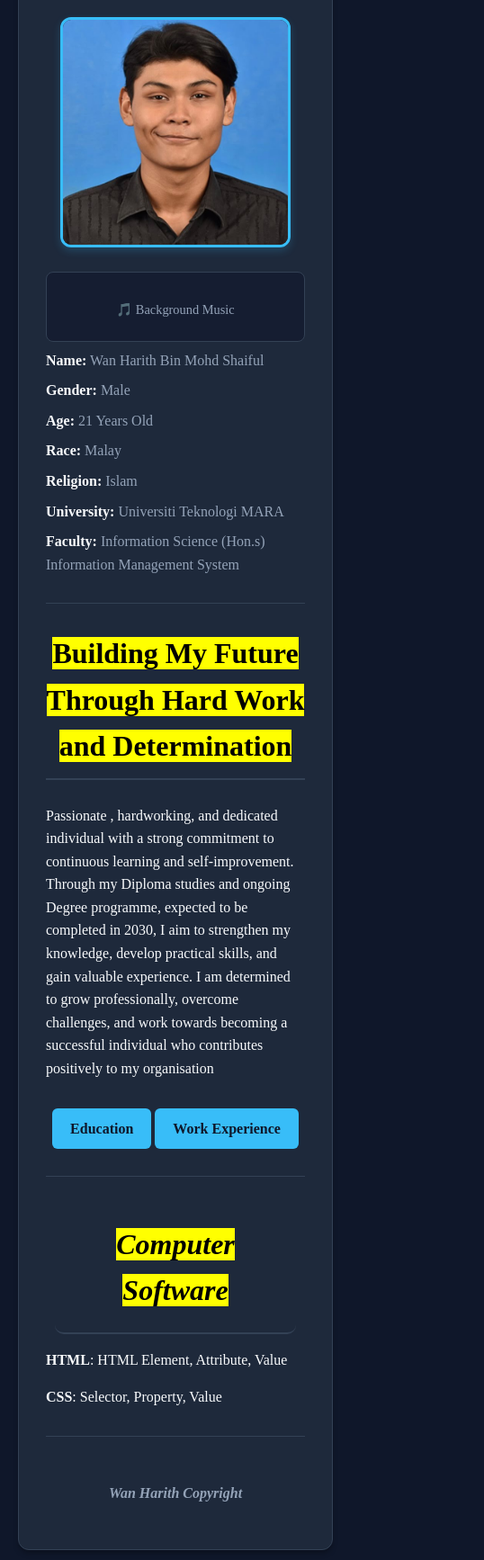
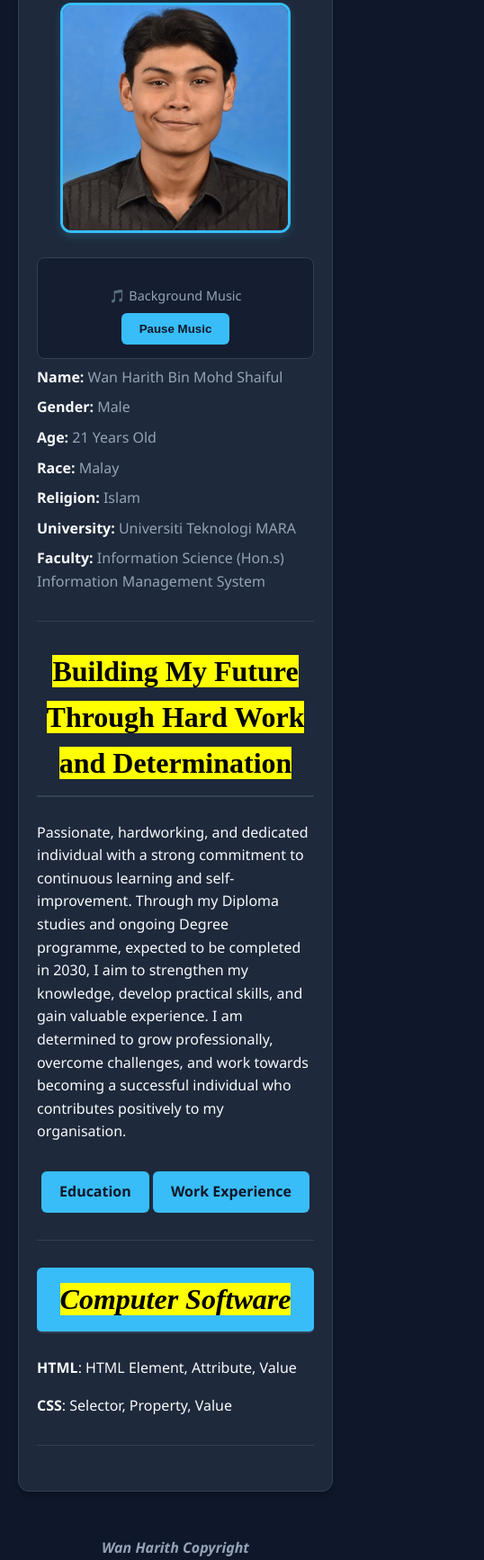
Before and after one commit to harith120905-droid/My-Portfolio.web, a plain HTML site: page index.html in a window 390 px wide. Shown: the part 266-2000 px from the top of the page at 90% size, 538 px wide, since content can reach past the window. Drawn offline with Linux system fonts and the light colour scheme.

Commit message:
Updated Version

```diff
--- a/index.html
+++ b/index.html
@@ -1,30 +1,35 @@
+
 <!DOCTYPE html>
 <html lang="en">
+
 <head>
 <meta charset="UTF-8">
 <meta name="viewport" content="width=device-width, initial-scale=1.0">
+
 <title>Wan Harith Portfolio</title>
+
 <style>
 
 :root {
---primary: #0f172a;       /* Deep Slate Background */
---card-bg: #1e293b;      /* Slate Card Background */
---accent: #38bdf8;       /* Vibrant Cyan Accent */
---text-main: #f8fafc;    /* Clean White Text */
---text-sub: #94a3b8;     /* Light Gray Text */
---border: #334155;       /* Card Border */
+    --primary: #0f172a;
+    --card-bg: #1e293b;
+    --accent: #38bdf8;
+    --text-main: #f8fafc;
+    --text-sub: #94a3b8;
+    --border: #334155;
+}
 
-}
+/* General Body */
 body {
-font: "Times New Roman", Times, serif
     font-family: 'Segoe UI', Tahoma, Geneva, Verdana, sans-serif;
     background-color: var(--primary);
     color: var(--text-main);
     margin: 0;
     padding: 0;
     line-height: 1.6;
+}
 
-}
+/* Header */
 header {
     background-color: rgba(15, 23, 42, 0.95);
     border-bottom: 1px solid var(--border);
@@ -69,14 +74,15 @@ nav {
 .nav-links a.active {
     color: var(--accent);
 }
-        /* Main Content Container */
+
+/* Main Container */
 .container {
     max-width: 800px;
     margin: 40px auto;
     padding: 0 20px;
+}
 
-}
-        /* Card Structure */
+/* Card */
 .card {
     background-color: var(--card-bg);
     border: 1px solid var(--border);
@@ -84,14 +90,14 @@ nav {
     padding: 30px;
     margin-bottom: 30px;
     box-shadow: 0 4px 6px -1px rgba(0, 0, 0, 0.3);
+}
 
-}
-        /* Profile Image Container */
+/* Profile Image */
 .profile-img-container {
     text-align: center;
     margin-bottom: 20px;
+}
 
-}
 .profile-img-container img {
     border-radius: 12px;
     border: 3px solid var(--accent);
@@ -99,7 +105,7 @@ nav {
     box-shadow: 0 4px 10px rgba(56, 189, 248, 0.2);
 }
 
-        /* Typography & Custom Sections */
+/* Headings */
 h1 {
     color: var(--accent);
     border-bottom: 2px solid var(--border);
@@ -108,32 +114,30 @@ nav {
     text-align: center;
 }
 
-
 h2 {
-            color: var(white);
-            font-size: 2.0rem;
-font: "Times New Roman", Times, serif
-font-family: 'Segoe UI', Tahoma, Geneva, Verdana, sans-serif;
+    color: var(--text-main);
+    font-size: 2rem;
+    font-family: "Times New Roman", Times, serif;
     border-bottom: 2px solid var(--border);
     padding-bottom: 10px;
     margin-top: 0;
     text-align: center;
+}
 
-
-}
+/* Information List */
 .info-list p {
     margin: 8px 0;
     font-size: 1rem;
     color: var(--text-sub);
+}
 
-}
 .info-list b {
     color: var(--text-main);
+}
 
-}
+/* Notes Header */
 .notes-header {
-
-            background-color: #80ffff;
+    background-color: var(--accent);
     color: #990033;
     padding: 10px 15px;
     border-radius: 6px;
@@ -141,7 +145,7 @@ font-family: 'Segoe UI', Tahoma, Geneva, Verdana, sans-serif;
     text-align: center;
 }
 
-        /* Action Buttons & Links */
+/* Action Buttons */
 .btn-link {
     display: inline-block;
     background-color: var(--accent);
@@ -152,13 +156,12 @@ font-family: 'Segoe UI', Tahoma, Geneva, Verdana, sans-serif;
     font-weight: bold;
     margin-top: 15px;
     transition: opacity 0.2s;
+}
 
-}
 .btn-link:hover {
     opacity: 0.9;
+}
 
-
-}
 hr {
     border: 0;
     height: 1px;
@@ -166,6 +169,7 @@ font-family: 'Segoe UI', Tahoma, Geneva, Verdana, sans-serif;
     margin: 30px 0;
 }
 
+/* Music Player */
 .music-player-background {
     text-align: center;
     margin-top: 20px;
@@ -173,7 +177,6 @@ font-family: 'Segoe UI', Tahoma, Geneva, Verdana, sans-serif;
     background-color: rgba(15, 23, 42, 0.6);
     border-radius: 8px;
     border: 1px solid var(--border);
-
 }
 
 .music-player-background p {
@@ -182,23 +185,62 @@ font-family: 'Segoe UI', Tahoma, Geneva, Verdana, sans-serif;
     margin-bottom: 8px;
 }
 
-audio {
-    width: 100%;
-    max-width: 300px;
+#playMusic {
+    background-color: var(--accent);
+    color: var(--primary);
+    border: none;
+    padding: 10px 20px;
+    border-radius: 6px;
+    font-weight: bold;
+    cursor: pointer;
 }
 
+#playMusic:hover {
+    opacity: 0.85;
+}
+
+/* Footer */
 footer {
     text-align: center;
     padding: 20px;
     color: var(--text-sub);
 }
 
+/* Mobile Responsive */
+@media (max-width: 768px) {
+    nav {
+        flex-direction: column;
+        gap: 15px;
+    }
+
+    .nav-links {
+        flex-wrap: wrap;
+        justify-content: center;
+        gap: 12px;
+    }
+
+    .container {
+        margin: 20px auto;
+    }
+
+    .card {
+        padding: 20px;
+    }
+}
+
 </style>
 </head>
 
+<body>
+
+<!-- Header and Navigation -->
 <header>
 <nav>
-<a href="index.html" class="nav-logo">Wan Harith Portfolio</a>
+
+<a href="index.html" class="nav-logo">
+Wan Harith Portfolio
+</a>
+
 <ul class="nav-links">
 <li><a href="index.html" class="active">About Me</a></li>
 <li><a href="education.html">Education</a></li>
@@ -206,21 +248,27 @@ audio {
 <li><a href="profesional.html">Professionalism</a></li>
 <li><a href="picture.html">Appendinces</a></li>
 </ul>
+
 </nav>
 </header>
 
 <!-- Main Content Container -->
 <div class="container">
 
-<!-- Biodata card-->
+<!-- Biodata Card -->
 <div class="card">
-<h1><i><b>Biodata</i></b></h1>
 
+<h1><i><b>Biodata</b></i></h1>
+
+<!-- Profile Picture -->
 <div class="profile-img-container">
-  <img src="wh.png" width="250" height="250" alt="Profile picture">
+    <img src="wh.png"
+         width="250"
+         height="250"
+         alt="Profile picture">
 </div>
 
-
+<!-- Background Music -->
 <div class="music-player-background">
 
 <p>🎵 Background Music</p>
@@ -228,71 +276,17 @@ audio {
 <audio id="bgMusic" autoplay loop preload="auto">
     <source src="in love.mp3" type="audio/mpeg">
     Your browser does not support the audio element.
-
-<button id="playMusic" type="button">Play music</button>
 </audio>
 
-<script>
-const audio = document.getElementById("bgMusic");
-const playButton = document.getElementById("playMusic");
-
-// Try autoplay when page opens
-window.addEventListener("load", async () => {
-    try {
-        await audio.play();
-        playButton.textContent = "Pause music";
-    } catch (error) {
-        console.log("Autoplay blocked. Waiting for user interaction.");
-        playButton.textContent = "Play music";
-    }
-});
-
-// Play and pause button
-playButton.addEventListener("click", async () => {
-    if (audio.paused) {
-        await audio.play();
-        playButton.textContent = "Pause music";
-    } else {
-        audio.pause();
-        playButton.textContent = "Play music";
-    }
-});
-
-<script>
-const audio = document.getElementById("bgMusic");
-const playButton = document.getElementById("playMusic");
-
-// Attempt to play music when the website opens
-window.addEventListener("load", async () => {
-    try {
-        await audio.play();
-        playButton.textContent = "Pause Music";
-        console.log("Music playing successfully!");
-    } catch (error) {
-        console.log("Autoplay blocked by browser.");
-        playButton.textContent = "Play Music";
-    }
-});
-
-// Play and pause music
-playButton.addEventListener("click", async () => {
-    try {
-        if (audio.paused) {
-            await audio.play();
-            playButton.textContent = "Pause Music";
-        } else {
-            audio.pause();
-            playButton.textContent = "Play Music";
-        }
-    } catch (error) {
-        console.error("Music playback error:", error);
-    }
-});
-</script>
+<button id="playMusic" type="button">
+    Play Music
+</button>
 
 </div>
 
+<!-- Biodata Information -->
 <div class="info-list">
+
 <p><b>Name:</b> Wan Harith Bin Mohd Shaiful</p>
 <p><b>Gender:</b> Male</p>
 <p><b>Age:</b> 21 Years Old</p>
@@ -300,44 +294,122 @@ playButton.addEventListener("click", async () => {
 <p><b>Religion:</b> Islam</p>
 <p><b>University:</b> Universiti Teknologi MARA</p>
 <p><b>Faculty:</b> Information Science (Hon.s) Information Management System</p>
-</div>
-<hr>
-
-<h2><b><mark>Building My Future Through Hard Work and Determination</b></mark></h2>
-<p>Passionate , hardworking, and dedicated individual with a strong commitment to continuous learning and self-improvement. Through my Diploma studies and ongoing Degree programme, expected to be completed in 2030, I aim to strengthen my knowledge, develop practical skills, and gain valuable experience. I am determined to grow professionally, overcome challenges, and work towards becoming a successful individual who contributes positively to my organisation</p>
-
-<div style="text-align: center;">
-<!-- This button links directly to education.html -->
-<a href="education.html" class="btn-link">Education</a>
-<a href="Work.html" class="btn-link">Work Experience</a>
 
 </div>
 
 <hr>
 
-<!-- Notes Section -->
-<head>
-<title>Computer Software</title>
-</head>
+<!-- Personal Introduction -->
+<h2>
+<mark>
+<b>Building My Future Through Hard Work and Determination</b>
+</mark>
+</h2>
 
-<h2 style="
-background-color:--accent;
-font-family: 'Times New Roman', Times, serif;
-text-align: center;
-font-size: 32px;
-padding: 20px;
-margin: 10px;
-border-radius:10px;
-">
+<p>
+Passionate, hardworking, and dedicated individual with a strong
+commitment to continuous learning and self-improvement. Through
+my Diploma studies and ongoing Degree programme, expected to be
+completed in 2030, I aim to strengthen my knowledge, develop
+practical skills, and gain valuable experience. I am determined
+to grow professionally, overcome challenges, and work towards
+becoming a successful individual who contributes positively to
+my organisation.
+</p>
 
+<!-- Navigation Buttons -->
+<div style="text-align: center;">
+
+<a href="education.html" class="btn-link">
+Education
+</a>
+
+<a href="Work.html" class="btn-link">
+Work Experience
+</a>
+
+</div>
+
+<hr>
+
+<!-- Computer Software Section -->
+
+<h2 class="notes-header">
 <mark><b><i>Computer Software</i></b></mark>
 </h2>
+
 <div>
+
 <p><b>HTML</b>: HTML Element, Attribute, Value</p>
+
 <p><b>CSS</b>: Selector, Property, Value</p>
+
 <hr>
+
 </div>
 
-<footer><i><B> Wan Harith Copyright </i></B></footer>
+</div>
+
+<!-- Footer -->
+<footer>
+<i><b>Wan Harith Copyright</b></i>
+</footer>
+
+<!-- Music JavaScript -->
+<script>
+
+const audio = document.getElementById("bgMusic");
+const playButton = document.getElementById("playMusic");
+
+// Attempt autoplay when website opens
+window.addEventListener("load", async () => {
+
+    try {
+
+        await audio.play();
+
+        playButton.textContent = "Pause Music";
+
+        console.log("Music playing successfully!");
+
+    } catch (error) {
+
+        console.log("Autoplay blocked by browser.");
+
+        playButton.textContent = "Play Music";
+
+    }
+
+});
+
+// Play and Pause Button
+playButton.addEventListener("click", async () => {
+
+    try {
+
+        if (audio.paused) {
+
+            await audio.play();
+
+            playButton.textContent = "Pause Music";
+
+        } else {
+
+            audio.pause();
+
+            playButton.textContent = "Play Music";
+
+        }
+
+    } catch (error) {
+
+        console.error("Music playback error:", error);
+
+    }
+
+});
+
+</script>
+
 </body>
 </html>
```
Lines whose indentation alone changed are shown as unchanged.
